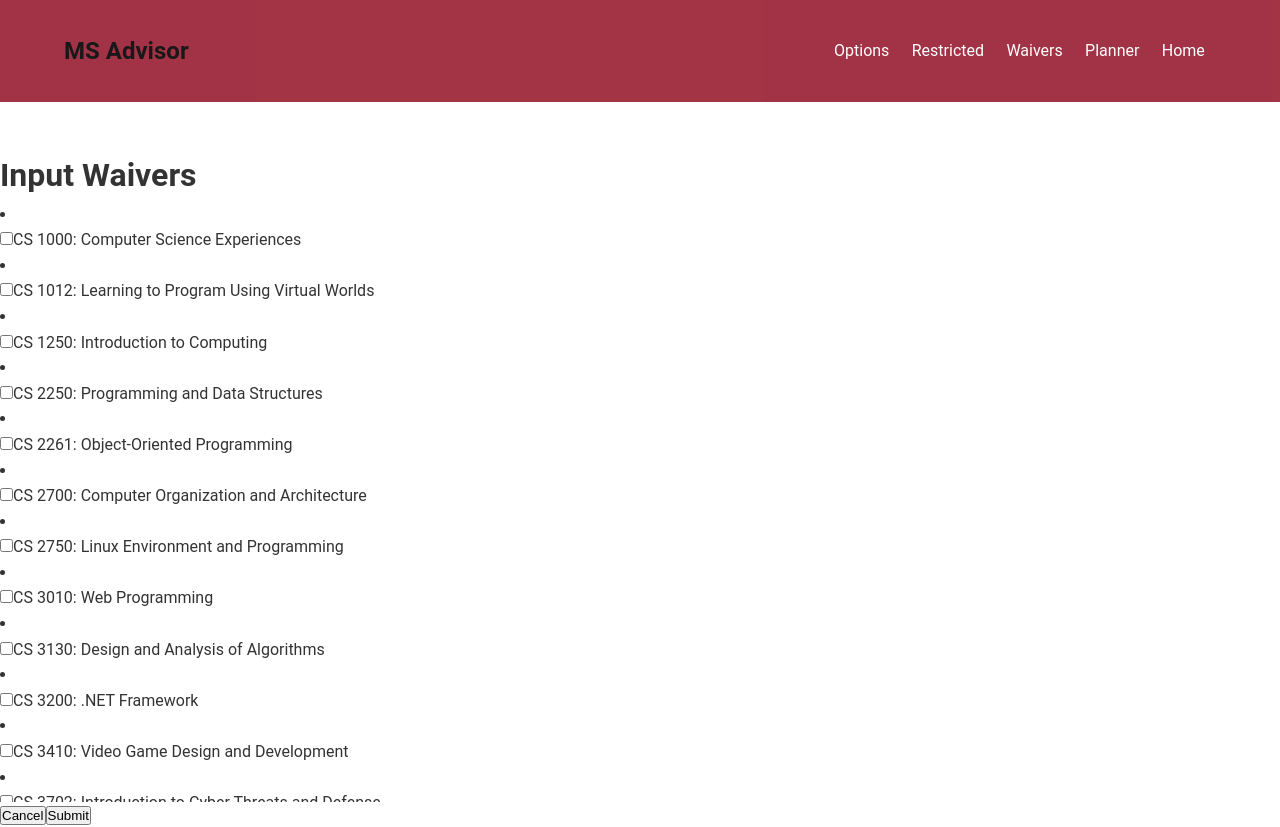
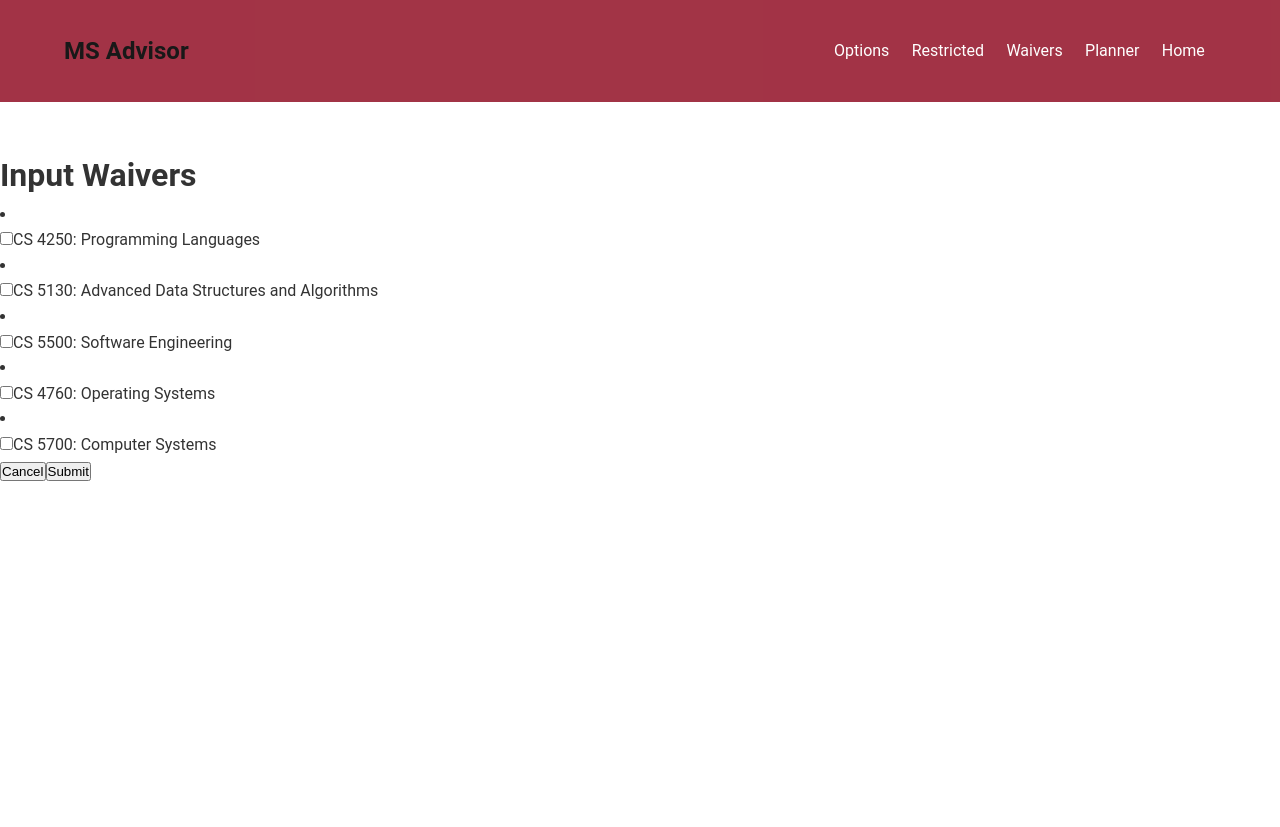
Before and after one commit to kpsmithjr/ms_advisor, a React (Create React App) app: page /waivers in a window 1280 px wide. After the commit the page ends 800 px from the top, so only its background shows below. Built offline with nearby package versions, Linux system fonts and the light colour scheme.

Commit message:
Updated waivers page to only list core required courses and track required courses.

```diff
--- a/src/App.tsx
+++ b/src/App.tsx
@@ -133,7 +133,7 @@ const App = () => {
         <Route path="/" element={<Home />}/>
         <Route path="/restricted" element={<Restricted restrictedCourses={restrictedCourses} handler={updateRestrictedCourses}/>} />
         <Route path="/options" element={<Options options={optionsVal} handler={updateOptions}/>} />
-        <Route path="/waivers" element={<Waivers waivers={waiverVals} handler={updateWaivers}/>} />
+        <Route path="/waivers" element={<Waivers waivers={waiverVals} msTrack={optionsVal.msTrack} handler={updateWaivers}/>} />
         <Route path="/planner" element={<Planner msOptions={optionsVal} waivers={waiverVals} oldPlan={planVals} planHandler={updatePlan}/>} />
       </Routes>
     </Router>
--- a/src/components/Restricted.tsx
+++ b/src/components/Restricted.tsx
@@ -3,9 +3,8 @@ import { useNavigate } from 'react-router-dom';
 import styled from "styled-components";
 
 import IRestricted from "../interfaces/iRestricted";
-
+import Courses from "../data/cs_courses.json";
 import RestrictedCourses from "../data/restricted.json";
-import Courses from "../data/cs_courses.json";
 import CourseType from '../types/courseType';
 
 type RestrictedCourseType = {
@@ -118,7 +117,7 @@ const Restricted = ({restrictedCourses, handler}: IRestricted) => {
                 <div >
                   <input
                     type="checkbox"
-                    id={`custom-checkbox-${index}`}
+                    id={`cs-checkbox-${index}`}
                     name={course.id}
                     onChange={handleClickCS}
                     checked={course.selected}
@@ -140,7 +139,7 @@ const Restricted = ({restrictedCourses, handler}: IRestricted) => {
                 <div >
                   <input
                     type="checkbox"
-                    id={`custom-checkbox-${index}`}
+                    id={`math-checkbox-${index}`}
                     name={course.id}
                     onChange={handleClickMath}
                     checked={course.selected}
--- a/src/components/Waivers.tsx
+++ b/src/components/Waivers.tsx
@@ -4,10 +4,10 @@ import Courses from "../data/cs_courses.json";
 import styled from "styled-components";
 import CourseType from "../types/courseType";
 import IWaivers from "../interfaces/iWaivers";
+import core_req from "../data/core_reqs.json";
+import track_req from "../data/track_req.json";
 
 const WaiverContainer = styled.div`
-  height: 600px;
-  overflow-y: scroll;
 `
 
 type WaiverType = {
@@ -18,10 +18,10 @@ type WaiverType = {
   selected: boolean;
 };
 
-const Waivers = ({waivers, handler}: IWaivers) => {
+const Waivers = ({waivers, msTrack, handler}: IWaivers) => {
   const navigate = useNavigate();
 
-  const waiverSelected = (dept: string, num: number) => {
+  const waiverSelected = (dept: string, num: number): boolean => {
     for (let i = 0; i < waivers.length; ++i) {
       if ((waivers[i].dept === dept) && (waivers[i].num === num)) {
         return true;
@@ -30,21 +30,83 @@ const Waivers = ({waivers, handler}: IWaivers) => {
     return false;
   };
 
-  const generateWaiverData = () => {
-    let arr = [] as WaiverType[];
+  const getCourseName = (dept: string, num:number): string => {
+		for (let i = 0; i < Courses.length; ++i) {
+			if ((Courses[i].dept === dept) && (Courses[i].num === num)) {
+				return Courses[i].name;
+			}
+		}
+		return "";
+	};
 
-    for (let i = 0; i < Courses.length; ++i) {
-      const waiverData:WaiverType = {
-        id: Courses[i].dept + " " + Courses[i].num.toString(),
-        dept: Courses[i].dept,
-        num: Courses[i].num,
-        name: Courses[i].name,
-        selected: waiverSelected(Courses[i].dept, Courses[i].num)
-      };
-      arr.push(waiverData);
+  const isWaiverInArray = (waiver: WaiverType, arr: WaiverType[]): boolean => {
+    for (let i = 0; i < arr.length; ++i) {
+      if ((waiver.dept === arr[i].dept) && (waiver.num == arr[i].num)) {
+        return true;
+      }
     }
-    return arr;
+    return false;
   };
+
+  const addCoreReqs = (waiverData: WaiverType[]): WaiverType[] => {
+    for (let i = 0; i < core_req.required.length; ++i) {
+      for (let j = 0; j < core_req.required[i].courses.length; ++j) {
+        let tmp = core_req.required[i].courses[j];
+
+        const newWaiver:WaiverType = {
+          id: tmp.dept + " " + tmp.num.toString(),
+          dept: tmp.dept,
+          num: tmp.num,
+          name: getCourseName(tmp.dept, tmp.num),
+          selected: waiverSelected(tmp.dept, tmp.num)
+        };
+
+        waiverData.push(newWaiver)
+      }
+    }
+    return waiverData;
+  }
+
+  const addTrackReqs = (waiverData: WaiverType[]): WaiverType[] => {
+    let reqs = null;
+    for (let k = 0; k < track_req.length; ++k) {
+      if (track_req[k].name === msTrack) {
+        reqs = track_req[k].required;
+      }
+    }
+    if (reqs === null) {
+      console.log("ERROR = Could not find MS Track Requirements")
+    } else {
+      for (let i = 0; i < reqs.length; ++i) {
+        for (let j = 0; j < reqs[i].courses.length; ++j) {
+          let tmp = reqs[i].courses[j];
+
+          const newWaiver:WaiverType = {
+            id: tmp.dept + " " + tmp.num.toString(),
+            dept: tmp.dept,
+            num: tmp.num,
+            name: getCourseName(tmp.dept, tmp.num),
+            selected: waiverSelected(tmp.dept, tmp.num)
+          };
+
+          if (!isWaiverInArray(newWaiver, waiverData)) {
+            waiverData.push(newWaiver)
+          }
+        }
+      }
+    }
+    return waiverData;
+  }
+
+  const generateWaiverData = (): WaiverType[] => {
+    let waiverData = [] as WaiverType[];
+
+    addCoreReqs(waiverData);
+    addTrackReqs(waiverData);
+
+    return waiverData;
+  };
+
   const [formData, setFormData] = useState<WaiverType[]>(generateWaiverData());
 
 
--- a/src/interfaces/iWaivers.ts
+++ b/src/interfaces/iWaivers.ts
@@ -2,6 +2,7 @@ import CourseType from "../types/courseType";
 
 interface IWaivers {
 	waivers: CourseType[];
+	msTrack: string;
 	handler: (newWaivers: CourseType[]) => void ;
 };
 
```
